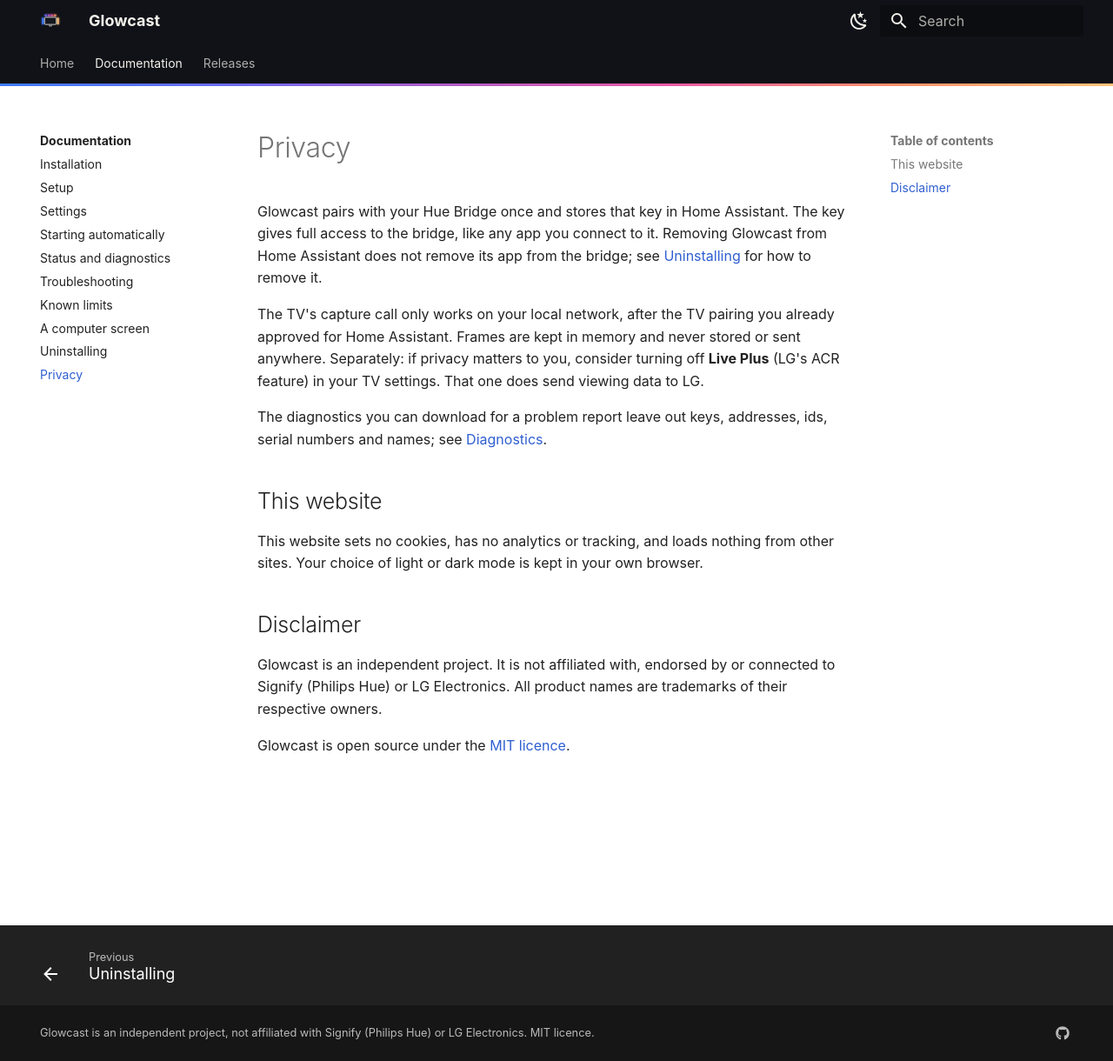
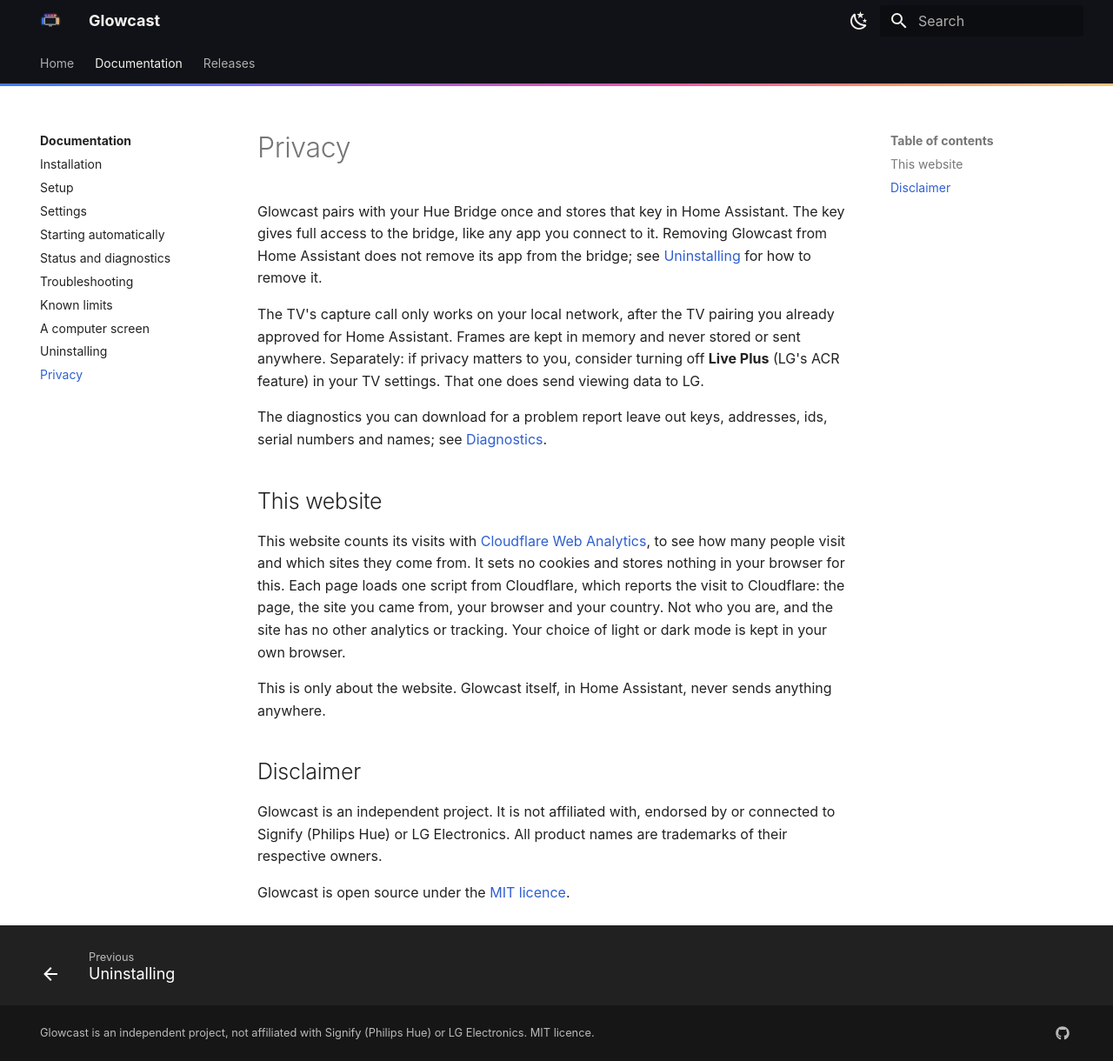
Before and after one commit to nicohabets/glowcast, an MkDocs documentation site: the page built from website/pages/docs/privacy.md, in a window 1280 px wide and 1220 px high. Shown: the whole window at 87% size. Built offline with MkDocs 1.6.1 and Material for MkDocs 9.7.7, drawn with Linux system fonts in a browser that asks for light colours.

Commit message:
Website: count visits with Cloudflare Web Analytics, and say so on the privacy page
Cloudflare's own snippet on every page through a theme override, only in
the site published from main (GLOWCAST_ANALYTICS in the website workflow),
so pull request builds and local previews do not report.

Co-Authored-By: Claude Opus 5.5 <noreply@anthropic.com>

```diff
--- a/website/mkdocs.yml
+++ b/website/mkdocs.yml
@@ -17,6 +17,8 @@ hooks:
 
 theme:
   name: material
+  # Cloudflare Web Analytics (overrides/main.html).
+  custom_dir: overrides
   language: en
   # No web fonts: Material would load them from Google, a third-party request.
   font: false
@@ -59,6 +61,13 @@ extra:
       link: https://github.com/nicohabets/glowcast
       name: Glowcast on GitHub
   generator: false
+  # Visitor numbers with Cloudflare Web Analytics (#190): no cookies or local
+  # storage, one script from Cloudflare (see docs/privacy.md). The token is
+  # public by design (it ends up in the page source). Only the publish from
+  # main sets GLOWCAST_ANALYTICS=true (.github/workflows/website.yml), so
+  # pull request builds and local `mkdocs serve` do not count visits.
+  analytics: !ENV [GLOWCAST_ANALYTICS, false]
+  cloudflare_token: b93011ad04024829911b34bf57dc5b2e
 
 plugins:
   - search
--- /dev/null
+++ b/website/overrides/main.html
@@ -0,0 +1,10 @@
+{#- Cloudflare Web Analytics (#190): Cloudflare's own snippet, on every page,
+    only when analytics is on (the publish from main; see mkdocs.yml). -#}
+{% extends "base.html" %}
+
+{% block scripts %}
+  {{ super() }}
+  {%- if config.extra.analytics and config.extra.cloudflare_token %}
+  <!-- Cloudflare Web Analytics --><script type='module' src='https://static.cloudflareinsights.com/beacon.min.js' data-cf-beacon='{"token": "{{ config.extra.cloudflare_token }}"}'></script><!-- End Cloudflare Web Analytics -->
+  {%- endif %}
+{% endblock %}
--- a/website/pages/docs/privacy.md
+++ b/website/pages/docs/privacy.md
@@ -8,7 +8,9 @@ The diagnostics you can download for a problem report leave out keys, addresses,
 
 ## This website
 
-This website sets no cookies, has no analytics or tracking, and loads nothing from other sites. Your choice of light or dark mode is kept in your own browser.
+This website counts its visits with [Cloudflare Web Analytics](https://www.cloudflare.com/web-analytics/), to see how many people visit and which sites they come from. It sets no cookies and stores nothing in your browser for this. Each page loads one script from Cloudflare, which reports the visit to Cloudflare: the page, the site you came from, your browser and your country. Not who you are, and the site has no other analytics or tracking. Your choice of light or dark mode is kept in your own browser.
+
+This is only about the website. Glowcast itself, in Home Assistant, never sends anything anywhere.
 
 ## Disclaimer
 
```
Also changed, not shown: 1 other file.
